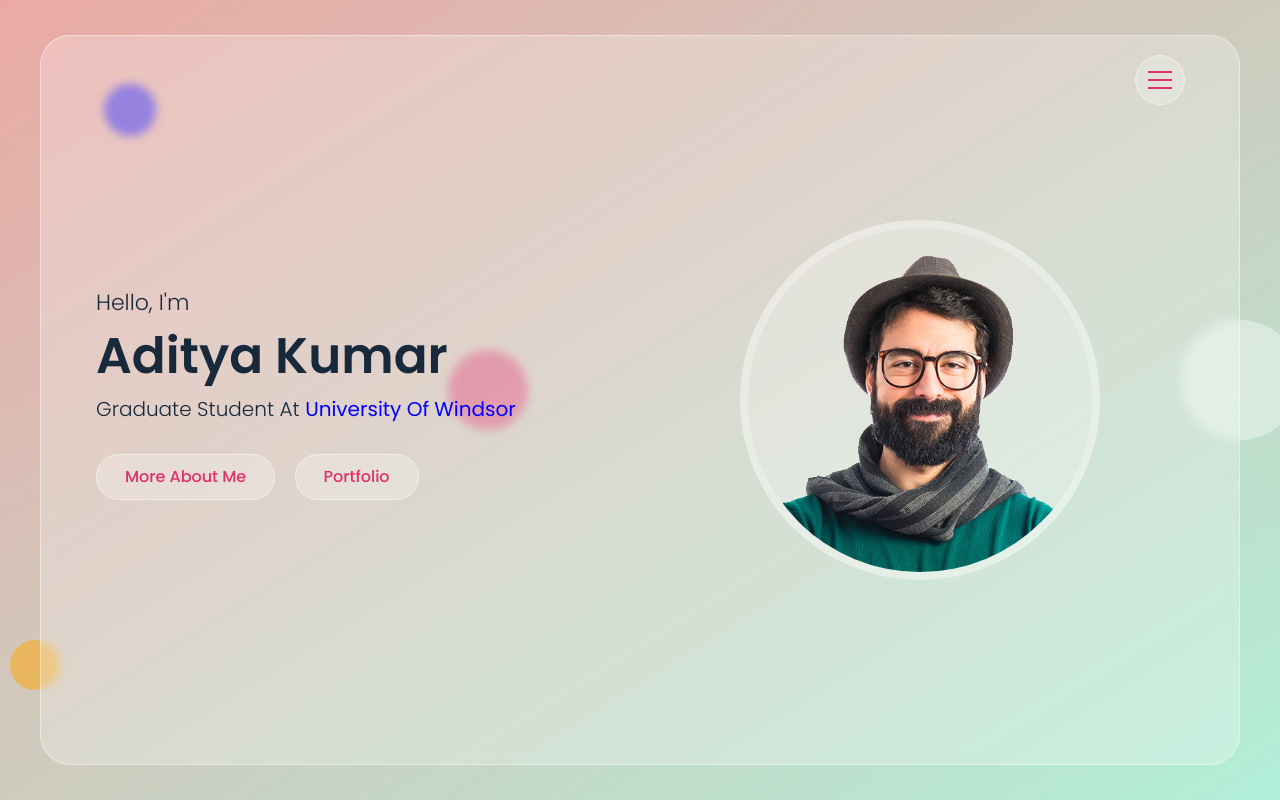
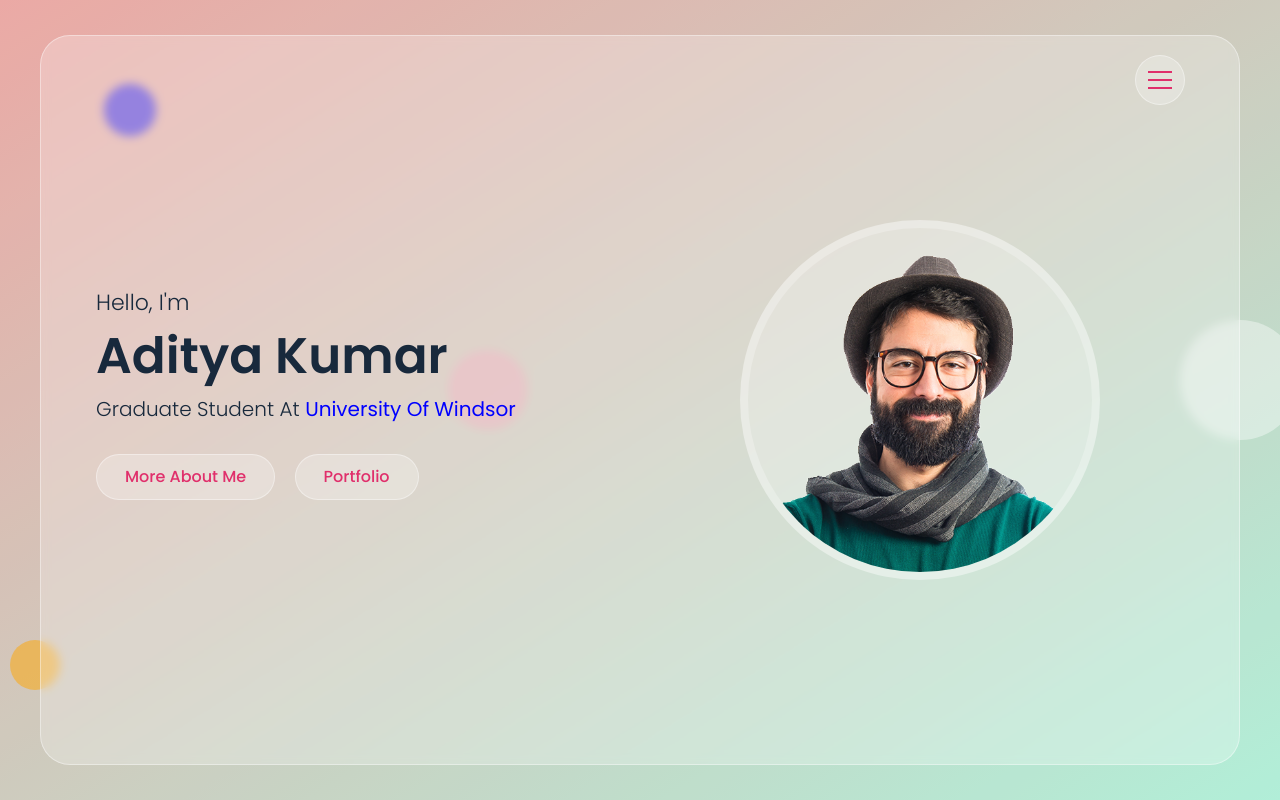
Before and after one commit to Adi8tya/myportfolio.github.io, a plain HTML site: page index.html in a window 1280 px wide. Drawn offline with Linux system fonts and the light colour scheme.

Commit message:
Update style.css

```diff
--- a/style.css
+++ b/style.css
@@ -855,7 +855,7 @@ body.hide-scrolling{
 .bg-circles .circle-2{
     height: 80px;
     width: 80px;
-    background-color: var(--main-color);
+    background-color: var(--pink-light);
     left: 34%;
     top: 50%;
     opacity: 0.5;
```
